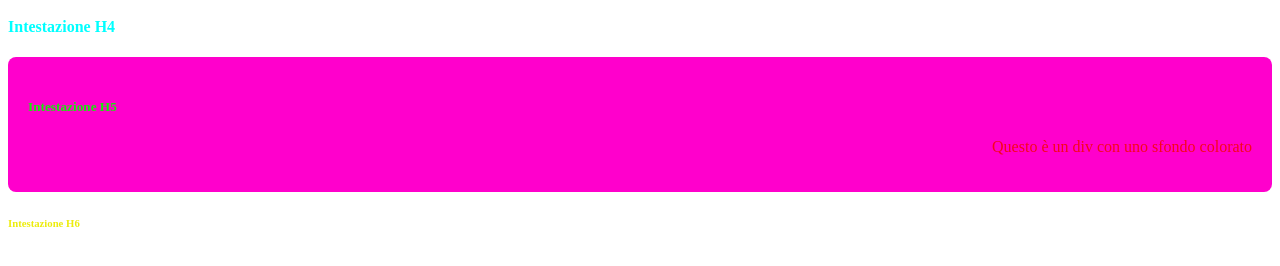
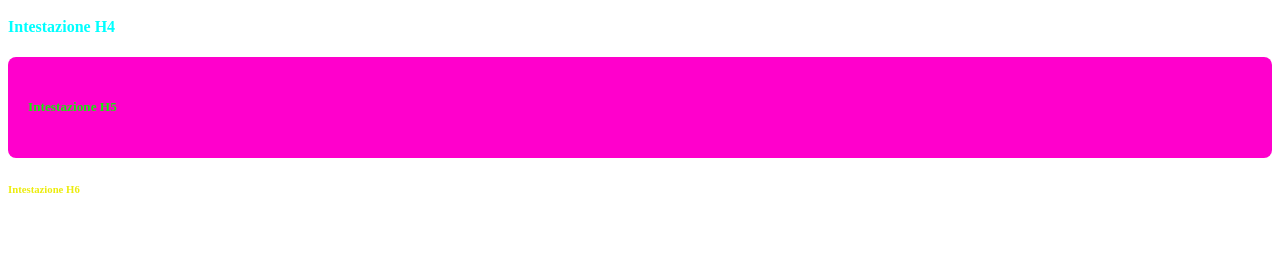
Before and after one commit to t72gEKXu9Ii7/Nuovo_progetto_CSS, a plain HTML site: page index.html in a window 1280 px wide. Shown: the part 190-456 px from the top of the page. Drawn offline with Linux system fonts and the light colour scheme.

```diff
--- a/index.html
+++ b/index.html
@@ -18,9 +18,6 @@
         <h4>Intestazione H4</h4>
         <div id="contenitore-colorato">
             <h5>Intestazione H5</h5>
-            <p> Questo è un div con uno sfondo colorato
-
-            </p>
         </div>
         <h6>Intestazione H6</h6>
     </header>
```
